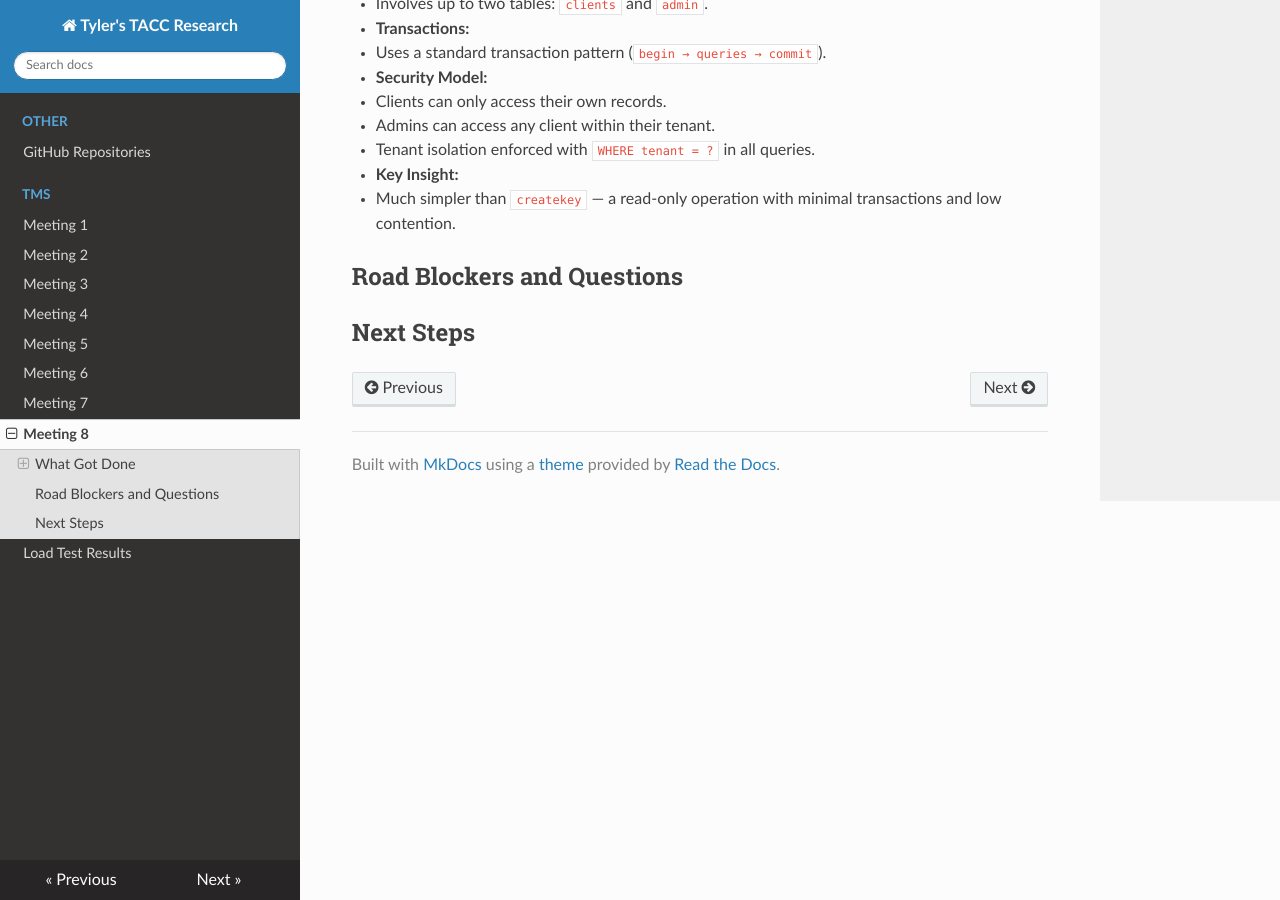
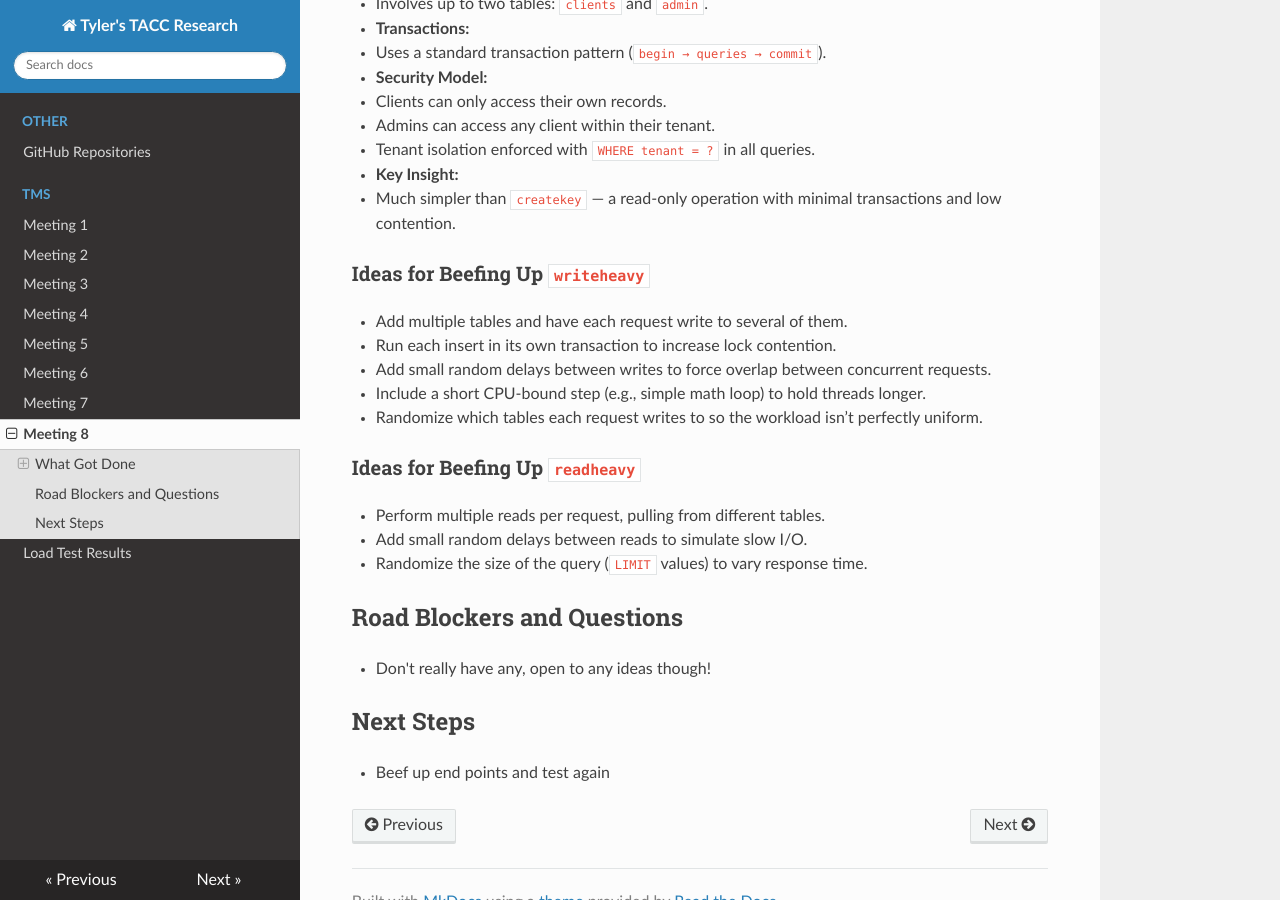
Before and after one commit to tyler0852/tylers-tacc-research, an MkDocs documentation site: the page built from docs/tms/meeting-8.md, in a window 1280 px wide and 900 px high, scrolled down 2208 px. Built offline with MkDocs 1.6.1, drawn with Linux system fonts in a browser that asks for light colours; nearby versions of some CDN libraries.

Commit message:
Expand meeting notes with strategies for write/read heavy
Added ideas for enhancing write-heavy and read-heavy operations in the meeting notes.

```diff
--- a/docs/tms/meeting-8.md
+++ b/docs/tms/meeting-8.md
@@ -88,6 +88,24 @@
   - Much simpler than `createkey` — a read-only operation with minimal transactions and low contention.
 
 
+### Ideas for Beefing Up `writeheavy`
+- Add multiple tables and have each request write to several of them.
+- Run each insert in its own transaction to increase lock contention.
+- Add small random delays between writes to force overlap between concurrent requests.
+- Include a short CPU-bound step (e.g., simple math loop) to hold threads longer.
+- Randomize which tables each request writes to so the workload isn’t perfectly uniform.
+
+
+### Ideas for Beefing Up `readheavy`
+- Perform multiple reads per request, pulling from different tables.
+- Add small random delays between reads to simulate slow I/O.
+- Randomize the size of the query (`LIMIT` values) to vary response time.
+
+
 ## Road Blockers and Questions
 
+- Don't really have any, open to any ideas though!
+
 ## Next Steps
+
+- Beef up end points and test again
```
